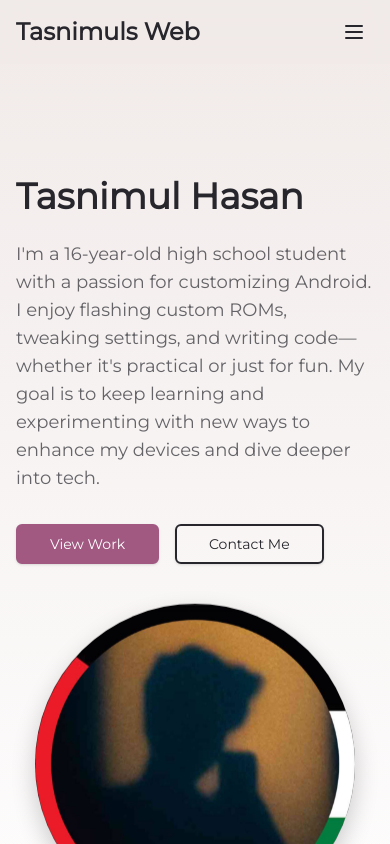
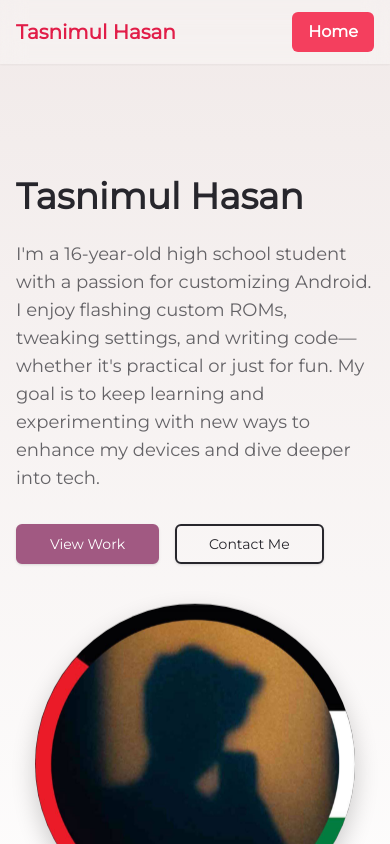
Before and after one commit to TasnimulHasan0/Portfolioprivate, a React (Vite) app: page / in a window 390 px wide. Shown: the top 844 px of the page. Built offline with nearby package versions, Linux system fonts and the light colour scheme.

Commit message:
Update Header.tsx

```diff
--- a/src/components/Header.tsx
+++ b/src/components/Header.tsx
@@ -1,65 +1,47 @@
 import { useState } from "react";
-import { Button } from "@/components/ui/button";
 
 export function Header() {
-  const [isMenuOpen, setIsMenuOpen] = useState(false);
+  const [isOpen, setIsOpen] = useState(false);
 
   return (
-    <header className="fixed top-0 z-50 w-full bg-[#f1eae9]/80 backdrop-blur-md">
-      <div className="container mx-auto flex h-16 items-center justify-between px-4">
-        <div className="flex items-center">
-          <a href="/" className="text-2xl font-bold text-[#27262c]">
-            Tasnimuls Web
-          </a>
+    <header className="fixed top-0 left-0 w-full z-50 backdrop-blur-md bg-white/30 shadow-sm">
+      <div className="max-w-7xl mx-auto px-4 py-3 flex justify-between items-center">
+        <h1 className="text-xl font-bold text-rose-600">Tasnimul Hasan</h1>
+
+        <div className="relative">
+          <button
+            onClick={() => setIsOpen(!isOpen)}
+            className="bg-rose-500 text-white px-4 py-2 rounded-md font-semibold hover:bg-rose-600 transition"
+          >
+            Home
+          </button>
+
+          {isOpen && (
+            <div className="absolute right-0 mt-2 w-48 rounded-md backdrop-blur-md bg-white/10 shadow-lg ring-1 ring-black ring-opacity-5">
+              <div className="py-1">
+                <a
+                  href="#about"
+                  className="block px-4 py-2 text-sm text-gray-800 hover:bg-white/20"
+                >
+                  About
+                </a>
+                <a
+                  href="#projects"
+                  className="block px-4 py-2 text-sm text-gray-800 hover:bg-white/20"
+                >
+                  Projects
+                </a>
+                <a
+                  href="#connect"
+                  className="block px-4 py-2 text-sm text-gray-800 hover:bg-white/20"
+                >
+                  Connect
+                </a>
+              </div>
+            </div>
+          )}
         </div>
-
-        {/* Mobile Menu Button */}
-        <button
-          className="p-2 md:hidden"
-          onClick={() => setIsMenuOpen(!isMenuOpen)}
-        >
-          <svg
-            xmlns="http://www.w3.org/2000/svg"
-            width="24"
-            height="24"
-            viewBox="0 0 24 24"
-            fill="none"
-            stroke="currentColor"
-            strokeWidth="2"
-            strokeLinecap="round"
-            strokeLinejoin="round"
-            className="text-[#27262c]"
-          >
-            {isMenuOpen ? (
-              <>
-                <line x1="18" y1="6" x2="6" y2="18" />
-                <line x1="6" y1="6" x2="18" y2="18" />
-              </>
-            ) : (
-              <>
-                <line x1="4" y1="12" x2="20" y2="12" />
-                <line x1="4" y1="6" x2="20" y2="6" />
-                <line x1="4" y1="18" x2="20" y2="18" />
-              </>
-            )}
-          </svg>
-        </button>
       </div>
-
-      {/* Mobile Menu */}
-      {isMenuOpen && (
-        <div className="bg-[#f1eae9]/80 backdrop-blur-md p-4 md:hidden">
-          <nav className="flex flex-col space-y-4">
-            {/* Home button inside the menu */}
-            <Button
-              className="bg-[#a15982] text-white hover:bg-[#a15982]/90 w-full"
-              onClick={() => window.location.href = "/"} // Link to homepage
-            >
-              Home
-            </Button>
-          </nav>
-        </div>
-      )}
     </header>
   );
 }
```
